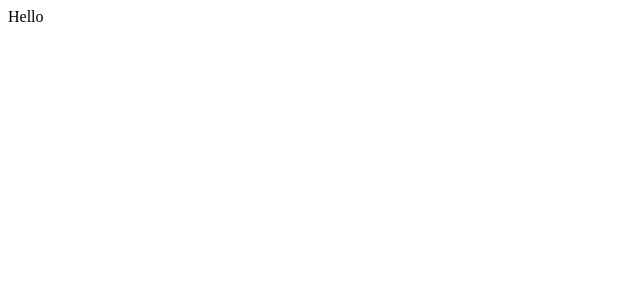
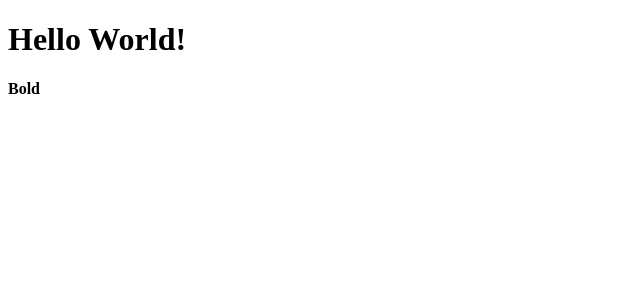
Before and after one commit to esfoobar/react-fundamentals, a React app: page / in a window 1280 px wide. Shown: the top 300 px of the page, without its empty margins (0-640 px from the left). Built offline with nearby package versions, Linux system fonts and the light colour scheme.

Commit message:
initial version of React App

```diff
--- a/App.js
+++ b/App.js
@@ -1,8 +1,23 @@
 import React from 'react';
+
+// state component
 class App extends React.Component {
     render(){
-        return <div>Hello</div>
+        return <h1>Hello World!</h1>
     }
 }
 
-export default App
+const App2 = () => <h1>Hello Guys</h1> //stateless component
+
+// to put multiple elements, I wrap in parenthesis
+class App3 extends React.Component {
+    render(){
+        return (
+            <div>
+                <h1>Hello World!</h1>
+                <b>Bold</b>
+            </div>
+        )
+    }
+}
+export default App3
--- a/index.html
+++ b/index.html
@@ -1,5 +1,5 @@
 <!DOCTYPE html>
-<html lang="en"<
+<html lang="en">
 <head>
     <meta charset="utf-8">
     <title>Setup</title>
```
